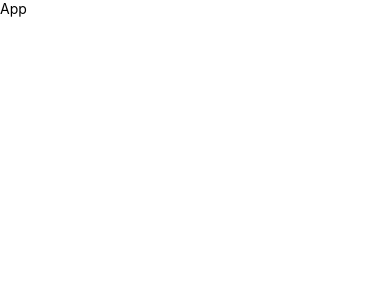
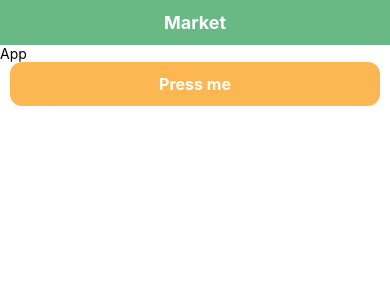
Before and after one commit to guadalavila/grocery-market-app-rn, a React Native app: screen / in a window 390 px wide. Shown: the top 300 px of the page. Built offline with nearby package versions, Linux system fonts and the light colour scheme.

Commit message:
add components button and header

```diff
--- a/App.tsx
+++ b/App.tsx
@@ -1,10 +1,14 @@
 import { StyleSheet, Text, View } from 'react-native';
 import React from 'react';
+import Header from './src/components/Header';
+import ButtonPrimary from './src/components/ButtonPrimary';
 
 const App = () => {
     return (
         <View>
+            <Header text='Market' />
             <Text>App</Text>
+            <ButtonPrimary label='Press me' onPress={() => {}} />
         </View>
     );
 };
--- /dev/null
+++ b/src/components/ButtonPrimary/index.tsx
@@ -0,0 +1,18 @@
+import React from 'react';
+import { Text, TouchableOpacity, View } from 'react-native';
+import { styles } from './styles';
+
+interface IButtonPrimaryProps {
+    label: string;
+    onPress: () => void;
+}
+
+const ButtonPrimary = ({ label, onPress }: IButtonPrimaryProps) => {
+    return (
+        <TouchableOpacity activeOpacity={0.7} style={styles.container} onPress={onPress}>
+            <Text style={styles.text}>{label}</Text>
+        </TouchableOpacity>
+    );
+};
+
+export default ButtonPrimary;
--- /dev/null
+++ b/src/components/ButtonPrimary/styles.ts
@@ -0,0 +1,17 @@
+import { StyleSheet } from 'react-native';
+import { Colors } from '../../utils/Colors';
+
+export const styles = StyleSheet.create({
+    container: {
+        backgroundColor: Colors.orange,
+        padding: 12,
+        marginHorizontal: 10,
+        borderRadius: 12,
+    },
+    text: {
+        color: Colors.white,
+        fontWeight: 'bold',
+        fontSize: 16,
+        textAlign: 'center',
+    },
+});
--- /dev/null
+++ b/src/components/Header/index.tsx
@@ -0,0 +1,17 @@
+import React from 'react';
+import { Text, View } from 'react-native';
+import { styles } from './styles';
+
+interface IHeaderProps {
+    text: string;
+}
+
+const Header = ({ text }: IHeaderProps) => {
+    return (
+        <View style={styles.container}>
+            <Text style={styles.text}>{text}</Text>
+        </View>
+    );
+};
+
+export default Header;
--- /dev/null
+++ b/src/components/Header/styles.ts
@@ -0,0 +1,15 @@
+import { StyleSheet } from 'react-native';
+import { Colors } from '../../utils/Colors';
+
+export const styles = StyleSheet.create({
+    container: {
+        backgroundColor: Colors.primary,
+        paddingVertical: 12,
+    },
+    text: {
+        fontWeight: 'bold',
+        color: Colors.white,
+        fontSize: 18,
+        alignSelf: 'center',
+    },
+});
--- /dev/null
+++ b/src/utils/Colors.ts
@@ -0,0 +1,8 @@
+export const Colors = {
+    primary: '#68B984',
+    secondary: '#3D5656',
+    yellow: '#FED049',
+    orange: '#FCB753',
+    light: '#CFFDE1',
+    white: '#FFFFFF',
+};
```
Also changed, not shown: .eslintrc.js.
